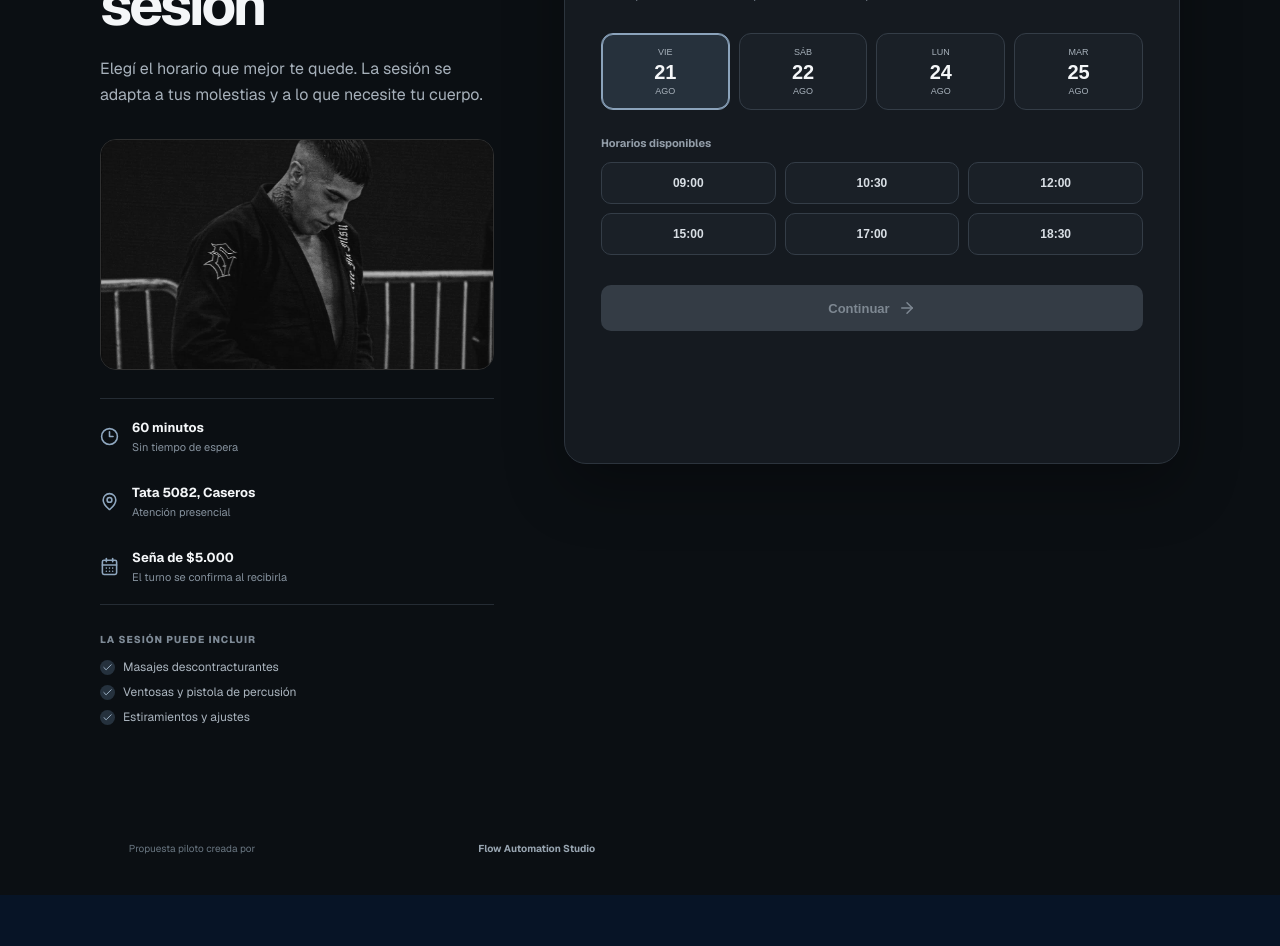
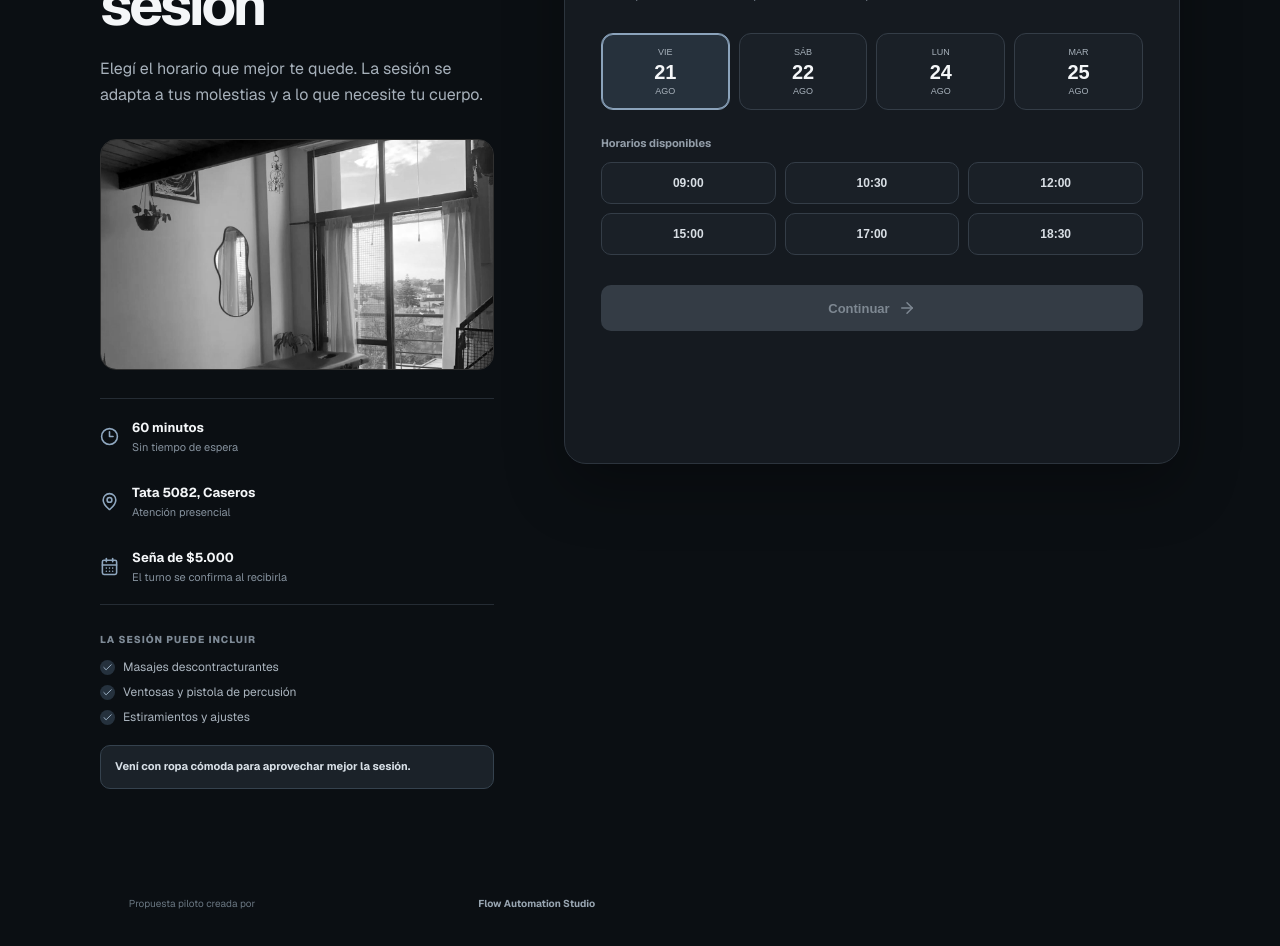
Before and after one commit to Flormusi/flow-automation, a Next.js app: page /reserva-gero in a window 1280 px wide. Shown: the part 300-1246 px from the top of the page. Before the commit the page ends 1195 px from the top, so only its background shows below. Built offline with nearby package versions, Linux system fonts and the light colour scheme; no server answers.

Commit message:
Update Geronimo booking demo visuals

```diff
--- a/app/reserva-gero/reserva-gero.tsx
+++ b/app/reserva-gero/reserva-gero.tsx
@@ -74,7 +74,7 @@ export default function ReservaGero() {
           <p className={styles.kicker}>¿Qué onda, contracturad@?</p>
           <h1>Reservá tu sesión</h1>
           <p className={styles.description}>Elegí el horario que mejor te quede. La sesión se adapta a tus molestias y a lo que necesite tu cuerpo.</p>
-          <img className={styles.heroPhoto} src="/geronimo-jorge.jpg" alt="Gerónimo Jorge" />
+          <img className={styles.heroPhoto} src="/consultorio-geronimo.jpg" alt="Espacio de atención de Gerónimo" />
           <div className={styles.facts}>
             <div><Clock3 size={19} /><span><strong>60 minutos</strong><small>Sin tiempo de espera</small></span></div>
             <div><MapPin size={19} /><span><strong>Tata 5082, Caseros</strong><small>Atención presencial</small></span></div>
@@ -85,6 +85,7 @@ export default function ReservaGero() {
             <p><Check size={15} /> Masajes descontracturantes</p>
             <p><Check size={15} /> Ventosas y pistola de percusión</p>
             <p><Check size={15} /> Estiramientos y ajustes</p>
+            <div className={styles.comfortNote}>Vení con ropa cómoda para aprovechar mejor la sesión.</div>
           </div>
         </aside>
 
--- a/app/reserva-gero/reserva.module.css
+++ b/app/reserva-gero/reserva.module.css
@@ -23,6 +23,7 @@
 .includes > span { display: block; margin-bottom: 13px; color: #7f8b97; font-size: 10px; font-weight: 750; text-transform: uppercase; letter-spacing: 1px; }
 .includes p { margin: 9px 0; display: flex; align-items: center; gap: 8px; color: #aab4be; font-size: 12px; }
 .includes svg { padding: 2px; border-radius: 50%; background: #25313d; color: #a8bdd1; }
+.comfortNote { margin-top: 20px; padding: 13px 14px; border: 1px solid #35424e; border-radius: 10px; background: #1b2229; color: #d8e0e7; font-size: 11px; font-weight: 700; line-height: 1.45; }
 .bookingCard { min-height: 590px; padding: 36px; border: 1px solid #2c343d; border-radius: 22px; background: #151a20; box-shadow: 0 24px 60px rgba(0,0,0,.3); }
 .cardHeading > span { color: #91abc4; font-size: 9px; font-weight: 800; text-transform: uppercase; letter-spacing: 1.2px; }
 .cardHeading h2, .pending h2 { margin: 8px 0 8px; font-size: 30px; letter-spacing: -1.4px; }
```
Also changed, not shown: public/consultorio-geronimo.jpg (added).
